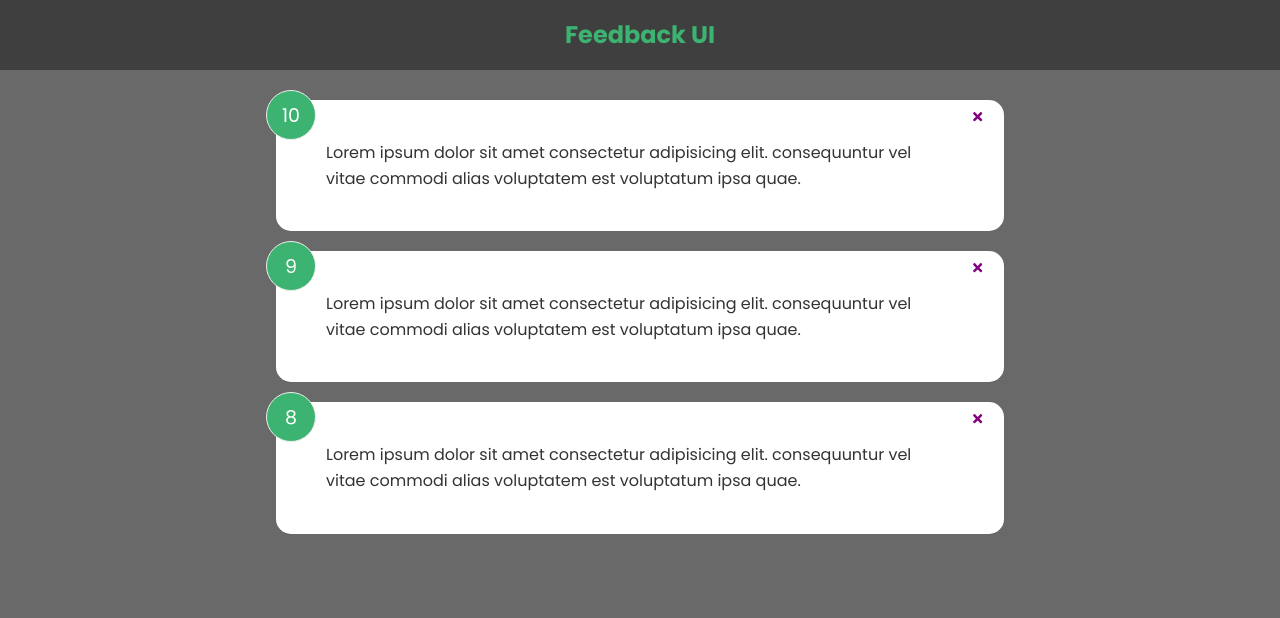
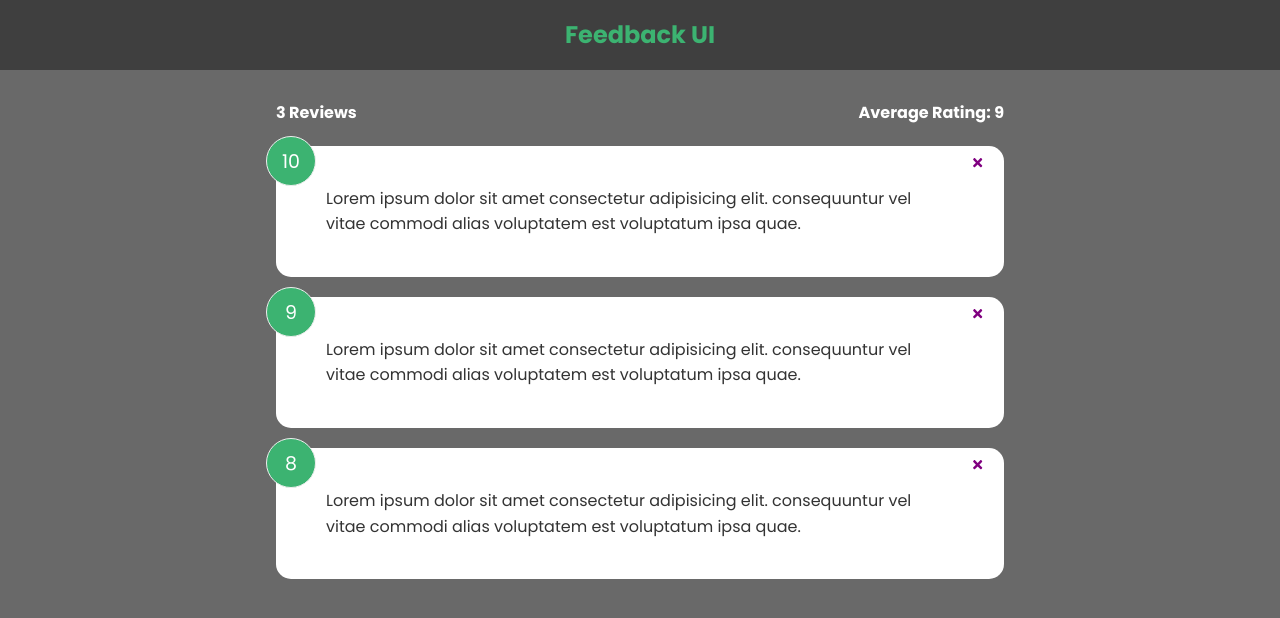
Before and after one commit to Androsh/react-feedback-app, a React (Create React App) app: page / in a window 1280 px wide. Shown: the top 618 px of the page. Built offline with nearby package versions, Linux system fonts and the light colour scheme.

Commit message:
Feedback average ratings

```diff
--- a/src/App.js
+++ b/src/App.js
@@ -1,6 +1,7 @@
 import { useState } from "react"
 import Header from './components/Header'
 import FeedbackList from './components/FeedbackList'
+import FeedbackStats from './components/FeedbackStats'
 import FeedbackData from './data/FeedbackData'
 
 function App() {
@@ -16,6 +17,7 @@
     <>
     <Header />
     <div className="container">
+      <FeedbackStats feedback={feedback} />
       <FeedbackList feedback={feedback} handleDelete={deleteFeedback}/>
     </div>
     </>
--- /dev/null
+++ b/src/components/FeedbackStats.jsx
@@ -0,0 +1,23 @@
+import PropTypes from 'prop-types'
+
+function FeedbackStats({feedback}) {
+  // Calculate ratings avg
+  let average = feedback.reduce((acc, cur) => {
+    return acc + cur.rating
+  }, 0) / feedback.length
+
+  average = average.toFixed(1).replace(/[.,]0$/, '')
+
+  return (
+    <div className="feedback-stats">
+      <h4>{feedback.length} Reviews</h4>
+      <h4>Average Rating: {isNaN(average) ? 0 : average}</h4>
+    </div>
+  )
+}
+
+FeedbackStats.propTypes = {
+  feedback: PropTypes.array.isRequired,
+}
+
+export default FeedbackStats
```
